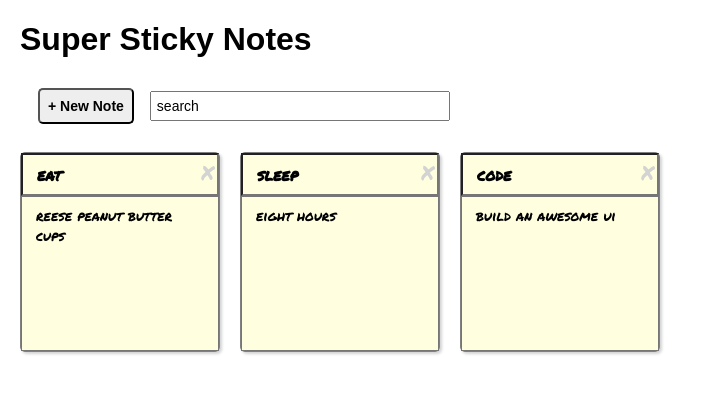
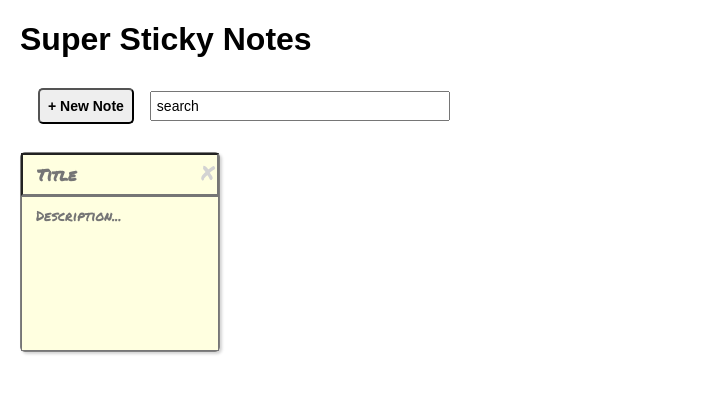
Before and after one commit to tauri-st/stickynotes-app-starter-code, a React (Create React App) app: page / in a window 1280 px wide. Shown: the top 394 px of the page, without its empty margins (0-706 px from the left). Built offline with nearby package versions, Linux system fonts and the light colour scheme.

Commit message:
Creates blank note to fill and added click events/handlers

```diff
--- a/src/App.js
+++ b/src/App.js
@@ -6,30 +6,31 @@
   state = {
     notes: [
       {
-        id: 0,
-        title: "eat",
-        description: "reese peanut butter cups",
-        doesMatchSearch: true,
-      },
-      {
-        id: 1,
-        title: "sleep",
-        description: "eight hours",
-        doesMatchSearch: true,
-      },
-      {
-        id: 2,
-        title: "code",
-        description: "build an awesome ui",
+        id: Date.now(),
+        title: "",
+        description: "",
         doesMatchSearch: true,
       },
     ],
     searchText: "search",
   };
+
+  addnote = () => {
+    //create a new note
+    const newNote = {
+      id: Date.now(),
+      title: "",
+      description: "",
+      doesMatchSearch: true,
+    };
+    //add the new note to existing notes array in State
+    this.setState({ notes: [newNote, ...this.state.notes] });
+  };
+
   render() {
     return (
       <div>
-        <Header searchText={this.state.searchText} />
+        <Header searchText={this.state.searchText} addNote={this.addNote} />
         <NotesList notes={this.state.notes} />
       </div>
     );
--- a/src/Header.js
+++ b/src/Header.js
@@ -4,7 +4,7 @@
     <header className="app-header__title">
         <h1>Super Sticky Notes</h1>
         <aside className="app-header__controls">
-            <button className="add-new">+ New Note</button>
+            <button className="add-new" onCLick={props.addNote} >+ New Note</button>
             <input className="search" type="text" placeholder="Type here to search..." value={props.searchText} />
         </aside>
     </header>
```
